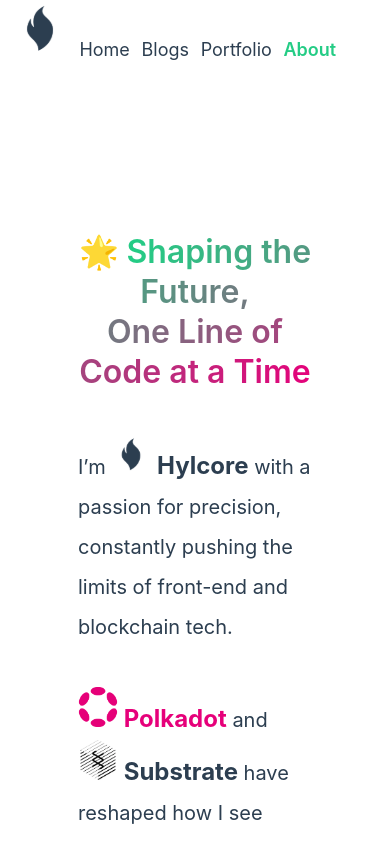
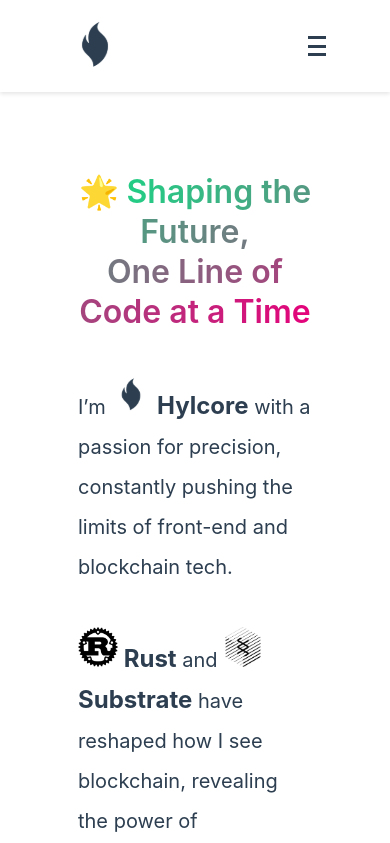
Before and after one commit to Kamo-Smbatyan/kamo-smbatyan, a React (Create React App) app: page /about in a window 390 px wide. Shown: the top 843 px of the page. Built offline with nearby package versions, Linux system fonts and the light colour scheme.

Commit message:
hylcore feat: navbar hamburger btn feature add

```diff
--- a/src/App.css
+++ b/src/App.css
@@ -47,24 +47,20 @@
 }
 
 /* scrollbar customize */
-/* Target the scrollbar */
 ::-webkit-scrollbar {
   width: 0px; /* Width of the entire scrollbar */
 }
 
-/* Target the scrollbar track */
 ::-webkit-scrollbar-track {
   background: #f1f1f1; /* Color of the track */
 }
 
-/* Target the scrollbar thumb (the draggable part) */
 ::-webkit-scrollbar-thumb {
   background-color: #888; /* Color of the thumb */
   border-radius: 10px; /* Roundness of the thumb */
   border: 0px solid #f1f1f1; /* Adds a border around the thumb */
 }
 
-/* Target the scrollbar thumb when hovered */
 ::-webkit-scrollbar-thumb:hover {
   background-color: #555; /* Color of the thumb on hover */
 }
@@ -82,16 +78,12 @@
 .blog-tag {
   padding: 6px 16px;
   margin: 4px 8px;
-  /* border: 1px dotted var(--gray); */
   background-color: #eeeeee;
   color: var(--black);
   border-radius: 10px;
   cursor: pointer;
   transition: box-shadow 0.3s ease;
   font-weight: 450;
-
-  /* box-shadow: 0 2px 4px rgba(0, 0, 0, 0.4); */
-  /* border: 1px dotted #c3c3c3; */
 }
 .frontend-tag {
   color: #0969da;
@@ -121,11 +113,6 @@
   color: #672601;
   background-color: #fcd5be !important;
 }
-/* .blog-tag:hover {
-  color: var(--black);
-  background-color: white;
-  box-shadow: 0 4px 8px rgba(0, 0, 0, 0.6);
-} */
 .portfolio-tag {
   width: fit-content;
   text-decoration: none;
@@ -153,7 +140,6 @@
 .portfolio-tag:hover {
   color: var(--black);
   background-color: white;
-  /* border: 1px dotted #ef6ab1; */
   box-shadow: 0 4px 8px rgba(0, 0, 0, 0.6);
 }
 .tag-grp {
@@ -218,7 +204,12 @@
 }
 
 .gradient-pan {
-  background: linear-gradient(60deg, rgba(230, 0, 122, 0.6), rgba(36, 204, 133, 0.6), rgba(230, 0, 122, 0.6));
+  background: linear-gradient(
+    60deg,
+    rgba(230, 0, 122, 0.6),
+    rgba(36, 204, 133, 0.6),
+    rgba(230, 0, 122, 0.6)
+  );
   background-size: 200% 200%;
   animation: gradientChangePan 4s ease infinite;
   font-weight: 600;
@@ -305,9 +296,7 @@
 }
 .bloglink {
   box-sizing: border-box;
-
   text-decoration: none;
-
   display: inline-block;
   padding: 10px;
   padding-left: 20px;
@@ -337,6 +326,7 @@
   color: var(--green);
   text-decoration: underline;
 }
+
 /* style of portfolio */
 .portfolio-sidebar {
   margin-left: 2vw;
@@ -344,7 +334,6 @@
   border: none;
   flex-direction: column;
   width: 15%;
-  /* justify-content: start; */
   background-color: white;
   position: fixed;
   height: 100vh;
@@ -359,7 +348,8 @@
   justify-content: center;
   align-items: center;
 }
-.about-main h1, .about-main p {
+.about-main h1,
+.about-main p {
   width: 40vw;
 }
 .about-main h1 {
@@ -368,21 +358,20 @@
 .about-main p {
   font-size: 20px;
 }
-
 .about-logo {
   width: 40px;
   height: auto;
 }
 
-
-/* responsive part for all */
-@media (min-width:1025px) {
+/* Responsive Styles */
+@media (min-width: 1025px) {
   .mobile-mainnav {
     display: none;
   }
 }
 @media (max-width: 1024px) {
-  .about-main h1, .about-main p {
+  .about-main h1,
+  .about-main p {
     width: 60vw;
   }
   .glitch-title img {
@@ -390,13 +379,85 @@
     align-items: center;
   }
   .mobile-mainnav {
-  display: block;
+    display: flex;
+    position: fixed;
+    top: 0;
+    left: 0;
+    right: 0;
+    background-color: white;
+    z-index: 999;
+    box-shadow: 0 2px 4px rgba(0, 0, 0, 0.1);
+    padding: 1em;
+    padding-left: 15vw;
+    padding-right: 15vw;
+    justify-content: space-between;
+    align-items: center;
   }
   .mainnav {
     display: none;
   }
+  .hamburger-btn {
+    background: none;
+    border: none;
+    cursor: pointer;
+    display: flex;
+    flex-direction: column;
+    justify-content: space-between;
+    width: 30px;
+    height: 22px;
+    transition: transform 0.3s ease;
   }
 
+  .hamburger-btn .bar1,
+  .hamburger-btn .bar2,
+  .hamburger-btn .bar3 {
+    width: 100%;
+    height: 3px;
+    background-color: var(--black);
+    transition: all 0.3s ease;
+  }
+
+  .hamburger-btn.open .bar1 {
+    transform: rotate(-45deg) translate(-5px, 5px);
+  }
+
+  .hamburger-btn.open .bar2 {
+    opacity: 0;
+  }
+
+  .hamburger-btn.open .bar3 {
+    transform: rotate(45deg) translate(-7px, -7px);
+  }
+  .mobile-nav-links {
+    display: none;
+    flex-direction: column;
+    position: absolute;
+    top: 93px;
+    right: 15vw;
+    background-color: white;
+    border: 1px solid #ddd;
+    box-shadow: 0px 8px 16px rgba(0, 0, 0, 0.1);
+    padding: 1em;
+    z-index: 998;
+    opacity: 0;
+    transform: translateY(-20px);
+    transition: all 0.3s ease;
+    padding: 16px 40px;
+}
+
+  .mobile-nav-links.show {
+    display: flex;
+    opacity: 1;
+    transform: translateY(0);
+  }
+
+  .mobile-nav-links a {
+    margin-bottom: 0.5em;
+    font-size: 24px;
+    color: var(--black);
+    text-decoration: none;
+  }
+}
 @media (max-width: 768px) {
   .mainroutes {
     padding-left: 5%;
@@ -414,7 +475,7 @@
     flex-direction: column;
   }
 }
-@media (max-width:425px) {
+@media (max-width: 425px) {
   .glitch-title img {
     width: 105%;
   }
@@ -427,5 +488,24 @@
     display: flex;
     flex-direction: column;
   }
-
+  .mobile-nav-links {
+      display: flex;
+      flex-direction: column;
+      position: absolute;
+      align-items: center;
+      top: 93px;
+      right: 0;
+      background-color: white;
+      border: 1px solid #ddd;
+      box-shadow: 0px 8px 16px rgba(0, 0, 0, 0.1);
+      padding: 20px 0;
+      z-index: 998;
+      opacity: 0;
+      transform: translateY(-20px);
+      transition: all 0.3s ease;
+      width: 100%;
 }
+.mobile-nav-links a {
+  font-size: 24px;
+}
+}
--- a/src/App.js
+++ b/src/App.js
@@ -1,5 +1,5 @@
 import "./App.css";
-import React from "react";
+import React, { useState } from "react";
 import { Routes, Route, NavLink } from "react-router-dom";
 import Home from "./Components/Home";
 import Blog from "./Components/Blog";
@@ -8,16 +8,97 @@
 const Portfolio = React.lazy(() => import("./Components/Portfolio"));
 
 function App() {
+  const [mobileNavVisible, setMobileNavVisible] = useState(false);
+
+  const toggleMobileNav = () => {
+    setMobileNavVisible(!mobileNavVisible);
+  };
+
   return (
     <div className="top-div">
+      {/* Mobile Navigation */}
       <div className="mobile-mainnav">
         <NavLink
+          to="/"
+          className="bloglink1"
           style={({ isActive }) => ({
             color: isActive ? "rgb(36, 204, 133)" : "#2c3e50",
             fontWeight: isActive ? "600" : "400",
           })}
+        >
+          <img
+            src="/logo.svg"
+            className="logo"
+            alt="hylcore-V logo"
+          ></img>
+        </NavLink>
+        <button
+          className={`hamburger-btn ${mobileNavVisible ? "open" : ""}`}
+          onClick={toggleMobileNav}
+        >
+          <div className="bar1"></div>
+          <div className="bar2"></div>
+          <div className="bar3"></div>
+        </button>
+        <div
+          className={`mobile-nav-links ${mobileNavVisible ? "show" : ""}`}
+        >
+          <NavLink
+            to="/"
+            className="bloglink1"
+            style={({ isActive }) => ({
+              color: isActive ? "rgb(36, 204, 133)" : "#2c3e50",
+              fontWeight: isActive ? "600" : "400",
+            })}
+            onClick={() => setMobileNavVisible(false)}
+          >
+            Home
+          </NavLink>
+          <NavLink
+            to="/blogs"
+            className="bloglink1"
+            style={({ isActive }) => ({
+              color: isActive ? "rgb(36, 204, 133)" : "#2c3e50",
+              fontWeight: isActive ? "600" : "400",
+            })}
+            onClick={() => setMobileNavVisible(false)}
+          >
+            Blogs
+          </NavLink>
+          <NavLink
+            to="/portfolio"
+            className="bloglink1"
+            style={({ isActive }) => ({
+              color: isActive ? "rgb(36, 204, 133)" : "#2c3e50",
+              fontWeight: isActive ? "600" : "400",
+            })}
+            onClick={() => setMobileNavVisible(false)}
+          >
+            Portfolio
+          </NavLink>
+          <NavLink
+            to="/about"
+            className="bloglink1"
+            style={({ isActive }) => ({
+              color: isActive ? "rgb(36, 204, 133)" : "#2c3e50",
+              fontWeight: isActive ? "600" : "400",
+            })}
+            onClick={() => setMobileNavVisible(false)}
+          >
+            About
+          </NavLink>
+        </div>
+      </div>
+
+      {/* Desktop Navigation */}
+      <div className="mainnav">
+        <NavLink
+          to="/"
           className="bloglink1"
-          to="/"
+          style={({ isActive }) => ({
+            color: isActive ? "rgb(36, 204, 133)" : "#2c3e50",
+            fontWeight: isActive ? "600" : "400",
+          })}
         >
           <img
             src="/logo.svg"
@@ -26,102 +107,42 @@
           ></img>
         </NavLink>
         <NavLink
+          to="/"
+          className="bloglink1"
           style={({ isActive }) => ({
             color: isActive ? "rgb(36, 204, 133)" : "#2c3e50",
             fontWeight: isActive ? "600" : "400",
           })}
-          className="bloglink1"
-          to="/"
         >
           Home
         </NavLink>
-
         <NavLink
+          to="/blogs"
+          className="bloglink1"
           style={({ isActive }) => ({
             color: isActive ? "rgb(36, 204, 133)" : "#2c3e50",
             fontWeight: isActive ? "600" : "400",
           })}
-          className="bloglink1"
-          to="/blogs"
         >
           Blogs
         </NavLink>
         <NavLink
+          to="/portfolio"
+          className="bloglink1"
           style={({ isActive }) => ({
             color: isActive ? "rgb(36, 204, 133)" : "#2c3e50",
             fontWeight: isActive ? "600" : "400",
           })}
-          className="bloglink1"
-          to="/portfolio"
         >
           Portfolio
         </NavLink>
-
         <NavLink
+          to="/about"
+          className="bloglink1"
           style={({ isActive }) => ({
             color: isActive ? "rgb(36, 204, 133)" : "#2c3e50",
             fontWeight: isActive ? "600" : "400",
           })}
-          className="bloglink1"
-          to="/about"
-        >
-          About
-        </NavLink>
-      </div>
-      <div className="mainnav">
-        <NavLink
-          style={({ isActive }) => ({
-            color: isActive ? "rgb(36, 204, 133)" : "#2c3e50",
-            fontWeight: isActive ? "600" : "400",
-          })}
-          className="bloglink1"
-          to="/"
-        >
-          <img
-            src="/logo.svg"
-            className="logo"
-            alt="hylcore-V logo"
-          ></img>
-        </NavLink>
-        <NavLink
-          style={({ isActive }) => ({
-            color: isActive ? "rgb(36, 204, 133)" : "#2c3e50",
-            fontWeight: isActive ? "600" : "400",
-          })}
-          className="bloglink1"
-          to="/"
-        >
-          Home
-        </NavLink>
-
-        <NavLink
-          style={({ isActive }) => ({
-            color: isActive ? "rgb(36, 204, 133)" : "#2c3e50",
-            fontWeight: isActive ? "600" : "400",
-          })}
-          className="bloglink1"
-          to="/blogs"
-        >
-          Blogs
-        </NavLink>
-        <NavLink
-          style={({ isActive }) => ({
-            color: isActive ? "rgb(36, 204, 133)" : "#2c3e50",
-            fontWeight: isActive ? "600" : "400",
-          })}
-          className="bloglink1"
-          to="/portfolio"
-        >
-          Portfolio
-        </NavLink>
-
-        <NavLink
-          style={({ isActive }) => ({
-            color: isActive ? "rgb(36, 204, 133)" : "#2c3e50",
-            fontWeight: isActive ? "600" : "400",
-          })}
-          className="bloglink1"
-          to="/about"
         >
           About
         </NavLink>
@@ -129,23 +150,23 @@
 
       <div className="mainroutes">
         <Routes>
-          <Route path="/" element={<Home />}></Route>
-          <Route path="/blogs/*" element={<Blog />}></Route>
+          <Route path="/" element={<Home />} />
+          <Route path="/blogs/*" element={<Blog />} />
           <Route
             path="/portfolio/*"
             element={
               <React.Suspense
                 fallback={
                   <div style={{ paddingTop: "10%", paddingLeft: "40%" }}>
-                    <Rings></Rings>
+                    <Rings />
                   </div>
                 }
               >
                 <Portfolio />
               </React.Suspense>
             }
-          ></Route>
-          <Route path="/about" element={<About />}></Route>
+          />
+          <Route path="/about" element={<About />} />
         </Routes>
       </div>
     </div>
--- a/src/Components/About.jsx
+++ b/src/Components/About.jsx
@@ -24,8 +24,8 @@
           with a passion for precision, constantly pushing the limits of
           front-end and blockchain tech.</p>
         <p>
-          <strong style={{ fontSize: "24px", color: "var(--pink)" }}>
-           <img src="./assets/polkadot.webp" className="about-logo" alt="polkadot" /> Polkadot
+          <strong style={{ fontSize: "24px", color: "var(--black)" }}>
+           <img src="./assets/rust.webp" className="about-logo" alt="rust" /> Rust
           </strong>{" "}
           and{" "}
           <strong style={{ fontSize: "24px", color: "var(--black)" }}>
```
Lines whose indentation alone changed are shown as unchanged.
